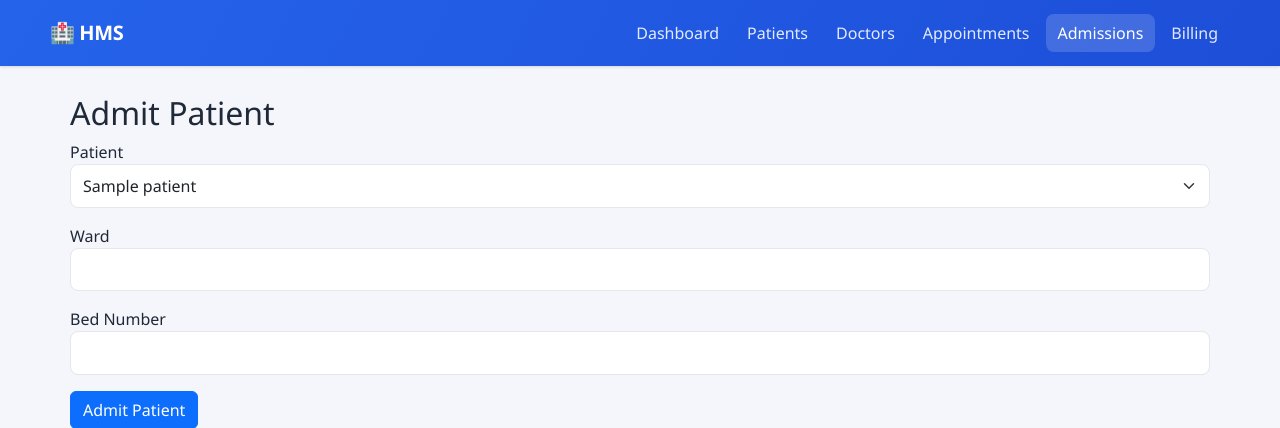
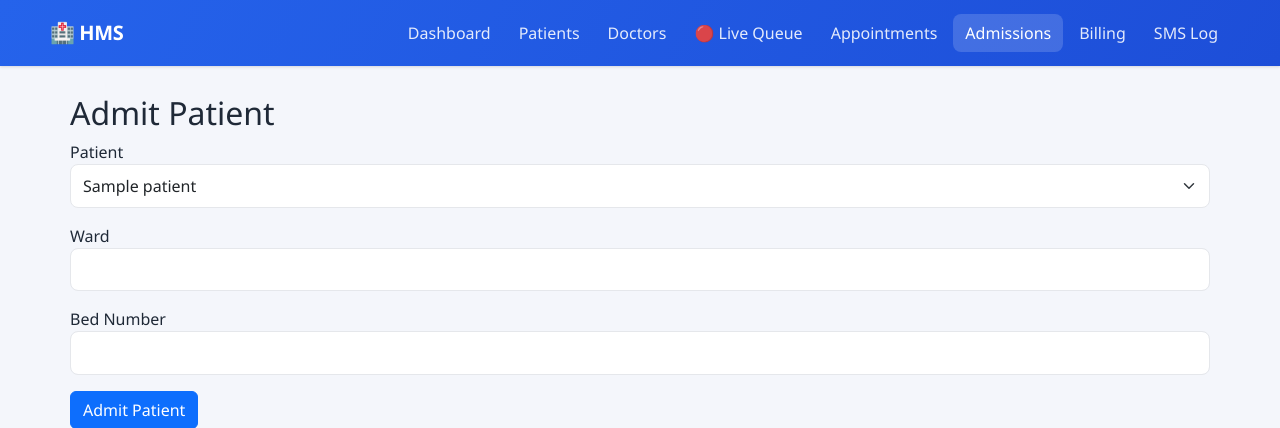
Before and after one commit to BurukalaManiReethika/hospital-management-system, a Flask app: page /admissions/add in a window 1280 px wide. Shown: the top 428 px of the page. Run offline with Flask 3, Linux system fonts and the light colour scheme; tables that the repository leaves empty hold one stand-in row (values such as "Sample post").

Commit message:
Update base.html

```diff
--- a/templates/base.html
+++ b/templates/base.html
@@ -1,4 +1,4 @@
-<!DOCTYPE html>
+
 <html lang="en">
 <head>
     <meta charset="UTF-8">
@@ -17,9 +17,11 @@
             <a class="nav-link {% if request.endpoint == 'dashboard' %}active{% endif %}" href="{{ url_for('dashboard') }}">Dashboard</a>
             <a class="nav-link {% if request.endpoint in ['patient_list','add_patient','edit_patient','search_patient'] %}active{% endif %}" href="{{ url_for('patient_list') }}">Patients</a>
             <a class="nav-link {% if request.endpoint in ['doctor_list','add_doctor','edit_doctor'] %}active{% endif %}" href="{{ url_for('doctor_list') }}">Doctors</a>
+            <a class="nav-link {% if request.endpoint in ['queue_board','add_to_queue','token_status'] %}active{% endif %}" href="{{ url_for('queue_board') }}">🔴 Live Queue</a>
             <a class="nav-link {% if request.endpoint in ['appointment_list','add_appointment','search_appointments'] %}active{% endif %}" href="{{ url_for('appointment_list') }}">Appointments</a>
             <a class="nav-link {% if request.endpoint in ['admission_list','add_admission'] %}active{% endif %}" href="{{ url_for('admission_list') }}">Admissions</a>
             <a class="nav-link {% if request.endpoint in ['billing_list','create_bill'] %}active{% endif %}" href="{{ url_for('billing_list') }}">Billing</a>
+            <a class="nav-link {% if request.endpoint == 'notifications_log' %}active{% endif %}" href="{{ url_for('notifications_log') }}">SMS Log</a>
         </div>
     </div>
 </nav>
```
